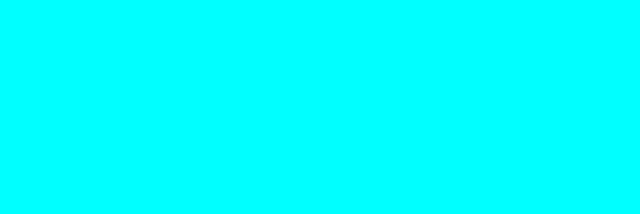
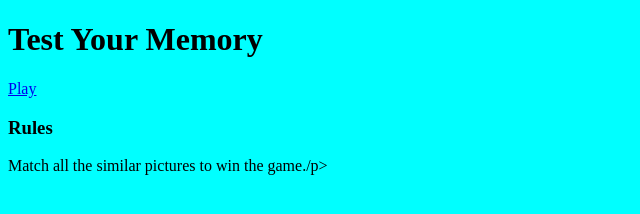
Before and after one commit to mzxz/memory-game, a plain HTML site: page index.html in a window 1280 px wide. Shown: the whole page, without its empty margins (0-640 px from the left). Drawn offline with Linux system fonts and the light colour scheme.

Commit message:
Add html for header, game area and footer

```diff
--- a/index.html
+++ b/index.html
@@ -4,10 +4,27 @@
     <meta charset="UTF-8">
     <meta http-equiv="X-UA-Compatible" content="IE=edge">
     <meta name="viewport" content="width=device-width, initial-scale=1.0">
+
+    <!-- font awesome and google fonts -->
+    <link rel="stylesheet" href="https://use.fontawesome.com/releases/v5.7.2/css/all.css"
+        integrity="sha384-fnmOCqbTlWIlj8LyTjo7mOUStjsKC4pOpQbqyi7RrhN7udi9RwhKkMHpvLbHG9Sr" crossorigin="anonymous">
+    <link href="https://fonts.googleapis.com/css?family=Raleway%7CRighteous" rel="stylesheet">
+
     <link rel="stylesheet" href="assets/css/style.css">
-    <title>Document</title>
+    <title>Test Your Memory</title>
 </head>
 <body>
+    <header>
+        <h1>Test Your Memory</h1>
+        <a href="index.html">Play</a>
+      </header>
+      <main id="game-area">
+
+      </main>
+      <footer>
+          <h3>Rules</h3>
+          <p>Match all the similar pictures to win the game./p>
+      </footer>
 
     <script src="/assets/js/script.js"></script>
 </body>
```
